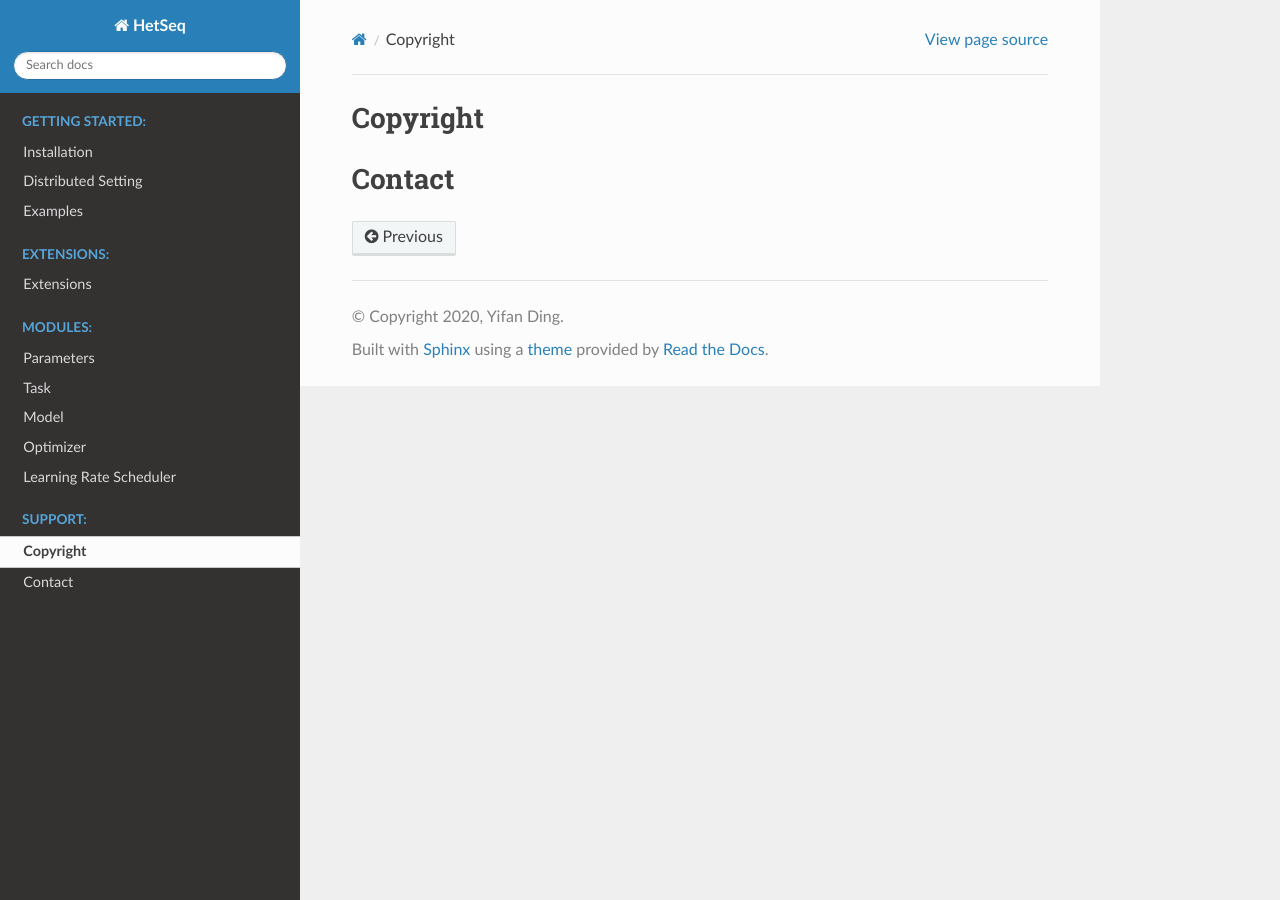
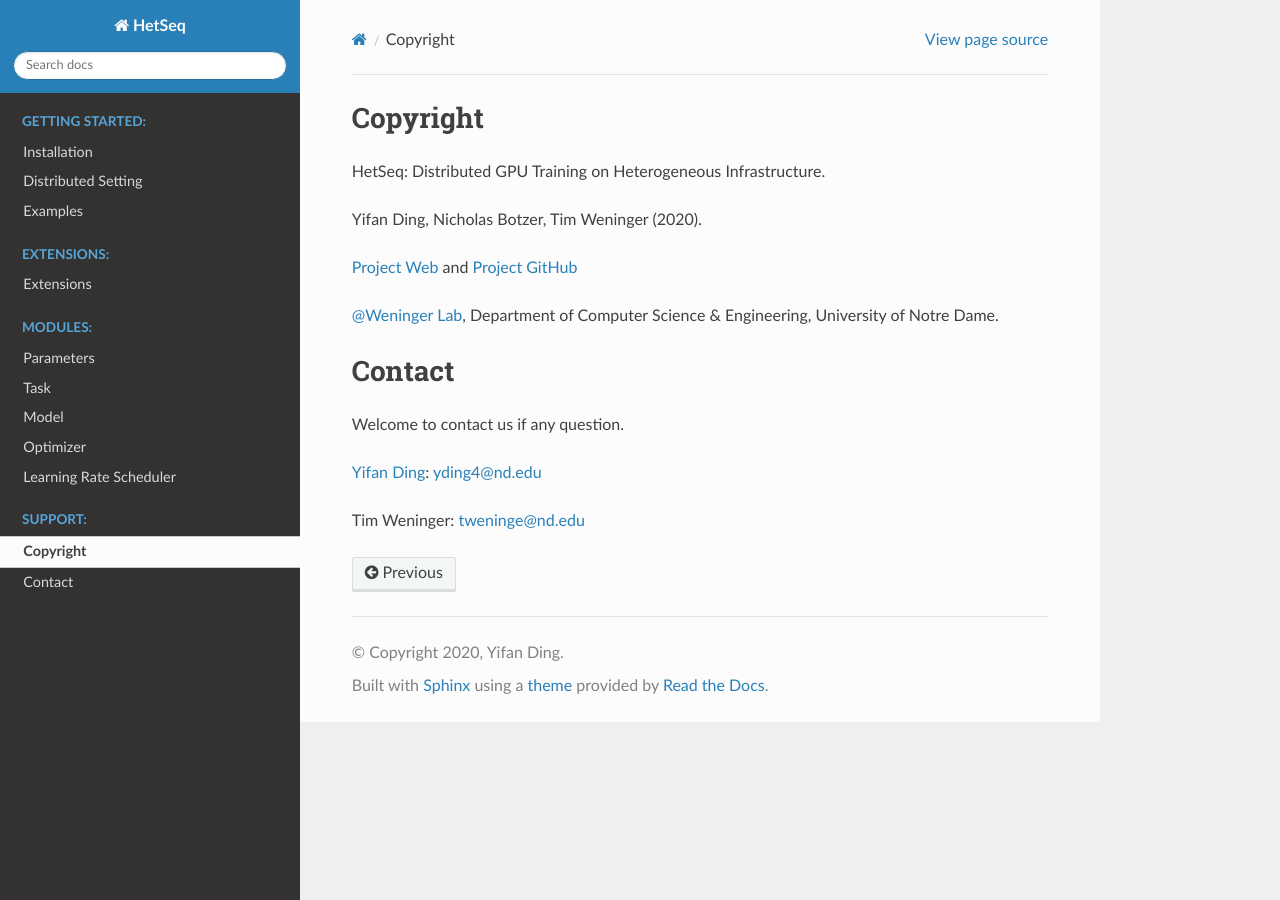
Before and after one commit to yifding/hetseq, a Sphinx documentation site: the page built from docs/source/support.rst, in a window 1280 px wide. Built offline with Sphinx 7.4.7 and the Read the Docs theme 2.0.0, drawn with Linux system fonts in a browser that asks for light colours.

Commit message:
add contact and copyright

```diff
--- a/docs/source/support.rst
+++ b/docs/source/support.rst
@@ -1,5 +1,18 @@
 Copyright
 ---------
+HetSeq: Distributed GPU Training on Heterogeneous Infrastructure.
+
+Yifan Ding, Nicholas Botzer, Tim Weninger (2020).
+
+`Project Web <https://hetseq.readthedocs.io>`__ and
+`Project GitHub <https://github.com/yifding/hetseq>`__
+
+`@Weninger Lab <https://www3.nd.edu/~tweninge/>`__, Department of Computer Science & Engineering, University of Notre Dame.
 
 Contact
 -------
+Welcome to contact us if any question.
+
+`Yifan Ding <https://github.com/yifding>`__: yding4@nd.edu
+
+Tim Weninger: tweninge@nd.edu
```
